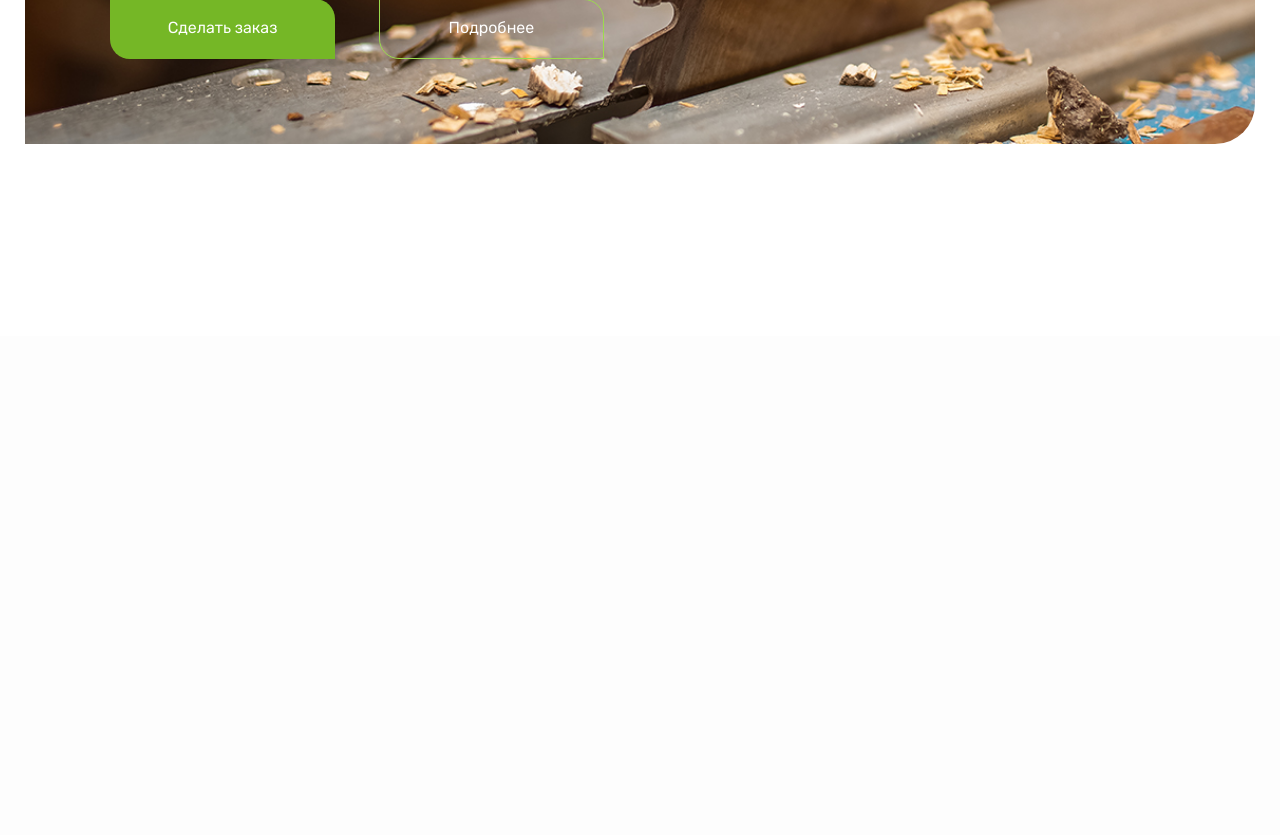
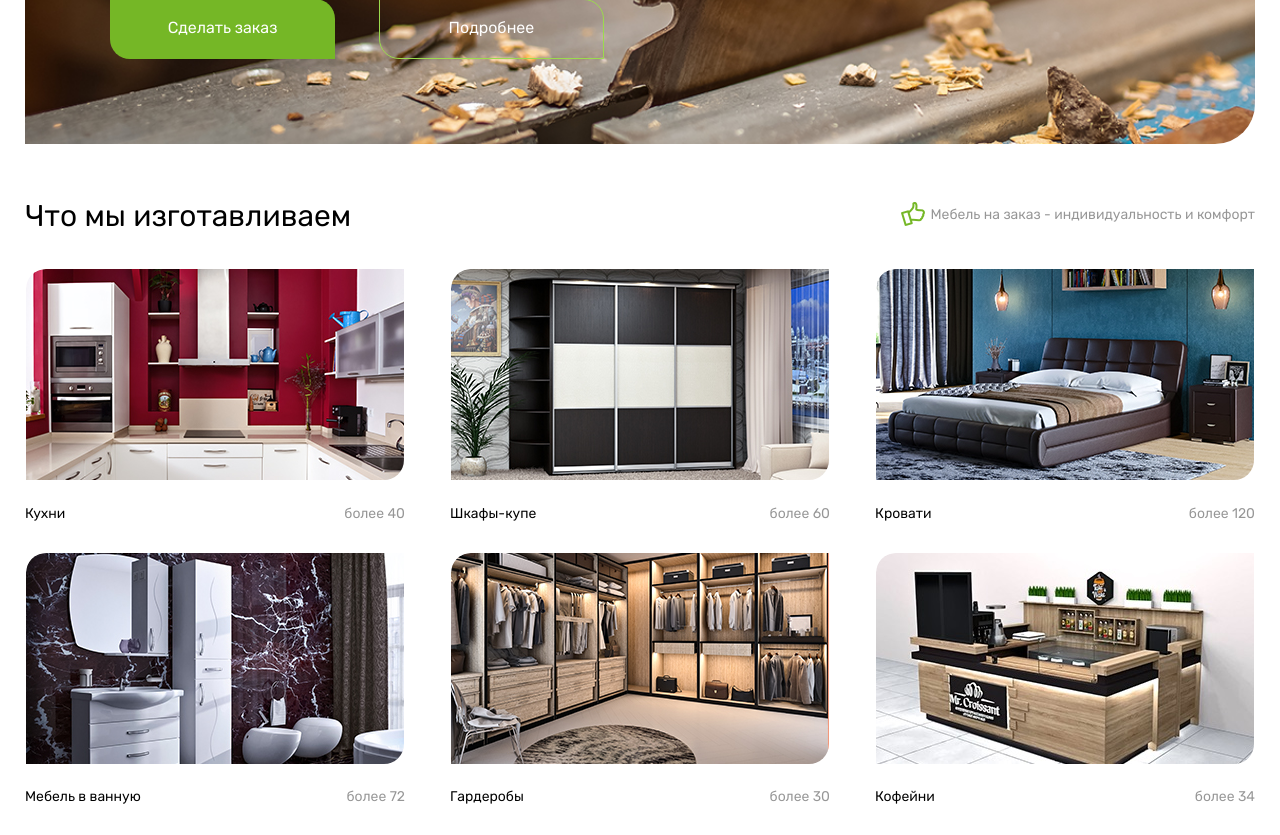
Before and after one commit to acr0matic/stick-home-mebel, a PHP site: page / in a window 1280 px wide. Shown: the part 464-1299 px from the top of the page. Before the commit the page ends 608 px from the top, so only its background shows below. Run offline with PHP 8.4, Linux system fonts and the light colour scheme; style sheets or scripts are compiled from the project's sources.

Commit message:
Сверстана секция "что мы изготавливаем"

```diff
--- a/src/index.html
+++ b/src/index.html
@@ -131,6 +131,110 @@
       </div>
       <!-- /.container -->
     </section>
+
+    <section id="manufacturing">
+      <div class="container">
+        <div class="section-title">
+          <h2 class="section-title__heading">Что мы изготавливаем</h2>
+          <span class="section-title__additional section-title__additional--like">Мебель на заказ - индивидуальность и комфорт</span>
+        </div>
+        <!-- /.section-title -->
+
+        <div class="manufacturing-wrapper">
+          <div class="manufacturing-card">
+            <div class="image-wrapper border-br-tl">
+              <img class="image-wrapper__image border-br-tl" src="img/pages/main/kitchen.jpg" alt="">
+            </div>
+            <!-- /.manufacturing-image -->
+            <div class="manufacturing-title card-title">
+              <h3 class="manufacturing-title__heading">Кухни</h3>
+              <span class="manufacturing-title__additional">более 40</span>
+            </div>
+            <!-- /.manufacturing-title -->
+
+            <a href="" class="stretched-link"></a>
+          </div>
+          <!-- /.manufacturing-card -->
+
+          <div class="manufacturing-card">
+            <div class="image-wrapper border-br-tl">
+              <img class="image-wrapper__image border-br-tl" src="img/pages/main/closet.jpg" alt="">
+            </div>
+            <!-- /.manufacturing-image -->
+            <div class="manufacturing-title card-title">
+              <h3 class="manufacturing-title__heading">Шкафы-купе</h3>
+              <span class="manufacturing-title__additional">более 60</span>
+            </div>
+            <!-- /.manufacturing-title -->
+
+            <a href="" class="stretched-link"></a>
+          </div>
+          <!-- /.manufacturing-card -->
+
+          <div class="manufacturing-card">
+            <div class="image-wrapper border-br-tl">
+              <img class="image-wrapper__image border-br-tl" src="img/pages/main/bed.jpg" alt="">
+            </div>
+            <!-- /.manufacturing-image -->
+            <div class="manufacturing-title card-title">
+              <h3 class="manufacturing-title__heading">Кровати</h3>
+              <span class="manufacturing-title__additional">более 120</span>
+            </div>
+            <!-- /.manufacturing-title -->
+
+            <a href="" class="stretched-link"></a>
+          </div>
+          <!-- /.manufacturing-card -->
+
+          <div class="manufacturing-card">
+            <div class="image-wrapper border-br-tl">
+              <img class="image-wrapper__image border-br-tl" src="img/pages/main/bathroom.jpg" alt="">
+            </div>
+            <!-- /.manufacturing-image -->
+            <div class="manufacturing-title card-title">
+              <h3 class="manufacturing-title__heading">Мебель в ванную</h3>
+              <span class="manufacturing-title__additional">более 72</span>
+            </div>
+            <!-- /.manufacturing-title -->
+
+            <a href="" class="stretched-link"></a>
+          </div>
+          <!-- /.manufacturing-card -->
+
+          <div class="manufacturing-card">
+            <div class="image-wrapper border-br-tl">
+              <img class="image-wrapper__image border-br-tl" src="img/pages/main/wardrobe.jpg" alt="">
+            </div>
+            <!-- /.manufacturing-image -->
+            <div class="manufacturing-title card-title">
+              <h3 class="manufacturing-title__heading">Гардеробы</h3>
+              <span class="manufacturing-title__additional">более 30</span>
+            </div>
+            <!-- /.manufacturing-title -->
+
+            <a href="" class="stretched-link"></a>
+          </div>
+          <!-- /.manufacturing-card -->
+
+          <div class="manufacturing-card">
+            <div class="image-wrapper border-br-tl">
+              <img class="image-wrapper__image border-br-tl" src="img/pages/main/coffee-house.jpg" alt="">
+            </div>
+            <!-- /.manufacturing-image -->
+            <div class="manufacturing-title card-title">
+              <h3 class="manufacturing-title__heading">Кофейни</h3>
+              <span class="manufacturing-title__additional">более 34</span>
+            </div>
+            <!-- /.manufacturing-title -->
+
+            <a href="" class="stretched-link"></a>
+          </div>
+          <!-- /.manufacturing-card -->
+        </div>
+        <!-- /.manufacturing -->
+      </div>
+      <!-- /.container -->
+    </section>
   </main>
 
   <!-- Подвал -->
--- a/src/scss/base/_base.scss
+++ b/src/scss/base/_base.scss
@@ -20,6 +20,10 @@ html {
   box-sizing: inherit;
 }
 
+section:not(:first-child) {
+  padding-top: 55px;
+}
+
 a {
   text-decoration: none;
 }
@@ -29,7 +33,6 @@ ul {
   padding: 0;
 }
 
-
 h1,
 h2,
 h3,
--- a/src/scss/base/_helpers.scss
+++ b/src/scss/base/_helpers.scss
@@ -69,3 +69,63 @@
     color: $text-white;
   }
 }
+
+.section-title {
+  display: flex;
+  align-items: center;
+
+  margin-bottom: 35px;
+
+  &__heading {
+    font-size: $font-size-3;
+    font-weight: $weight-regular;
+
+    margin-right: 20px;
+  }
+
+  &__additional {
+    &--like {
+      &::before {
+        content: url("../img/icons/like.png");
+        display: inline-block;
+        vertical-align: middle;
+
+        margin-right: 5px;
+      }
+    }
+  }
+}
+
+.card-title {
+  display: flex;
+  align-items: center;
+  justify-content: space-between;
+
+  h3 {
+    transition: color 0.15s ease;
+  }
+}
+
+.image-wrapper {
+  overflow: hidden;
+  border: 1px solid transparent;
+
+  transition: all 0.15s ease;
+
+  &__image {
+    width: 100%;
+    transition: all 0.15s ease;
+  }
+}
+
+.stretched-link {
+  &::after {
+    content: '';
+
+    position: absolute;
+    top: 0;
+    right: 0;
+    bottom: 0;
+    left: 0;
+  }
+}
--- /dev/null
+++ b/src/scss/layout/_manufacturing.scss
@@ -0,0 +1,46 @@
+#manufacturing {
+  .section-title {
+    justify-content: space-between;
+  }
+}
+
+.manufacturing {
+  &-wrapper {
+    display: flex;
+    flex-wrap: wrap;
+    align-items: center;
+    justify-content: space-between;
+  }
+
+  &-card {
+    $margin: 30px;
+
+    position: relative;
+
+    width: calc((100% / 3) - #{$margin});
+    margin-bottom: $margin;
+
+    &:hover {
+      .image-wrapper {
+        border: 1px solid $text-green;
+      }
+
+      .image-wrapper__image {
+        transform: scale(1.05);
+      }
+
+      .manufacturing-title__heading {
+        color: $text-green;
+      }
+    }
+  }
+
+  &-title {
+    margin-top: 20px;
+
+    &__heading {
+      font-size: $font-size-8;
+      font-weight: $weight-regular;
+    }
+  }
+}
--- a/src/scss/main.scss
+++ b/src/scss/main.scss
@@ -24,6 +24,7 @@
   'layout/header',
   'layout/nav',
   'layout/hero',
+  'layout/manufacturing',
   'layout/footer';
 
 // 5. Подключение стилей компонентов
```
Also changed, not shown: src/img/icons/like.png (added), src/img/pages/main/bathroom.jpg (added), src/img/pages/main/bed.jpg (added), src/img/pages/main/closet.jpg (added), src/img/pages/main/coffee-house.jpg (added), src/img/pages/main/kitchen.jpg (added), src/img/pages/main/wardrobe.jpg (added).
